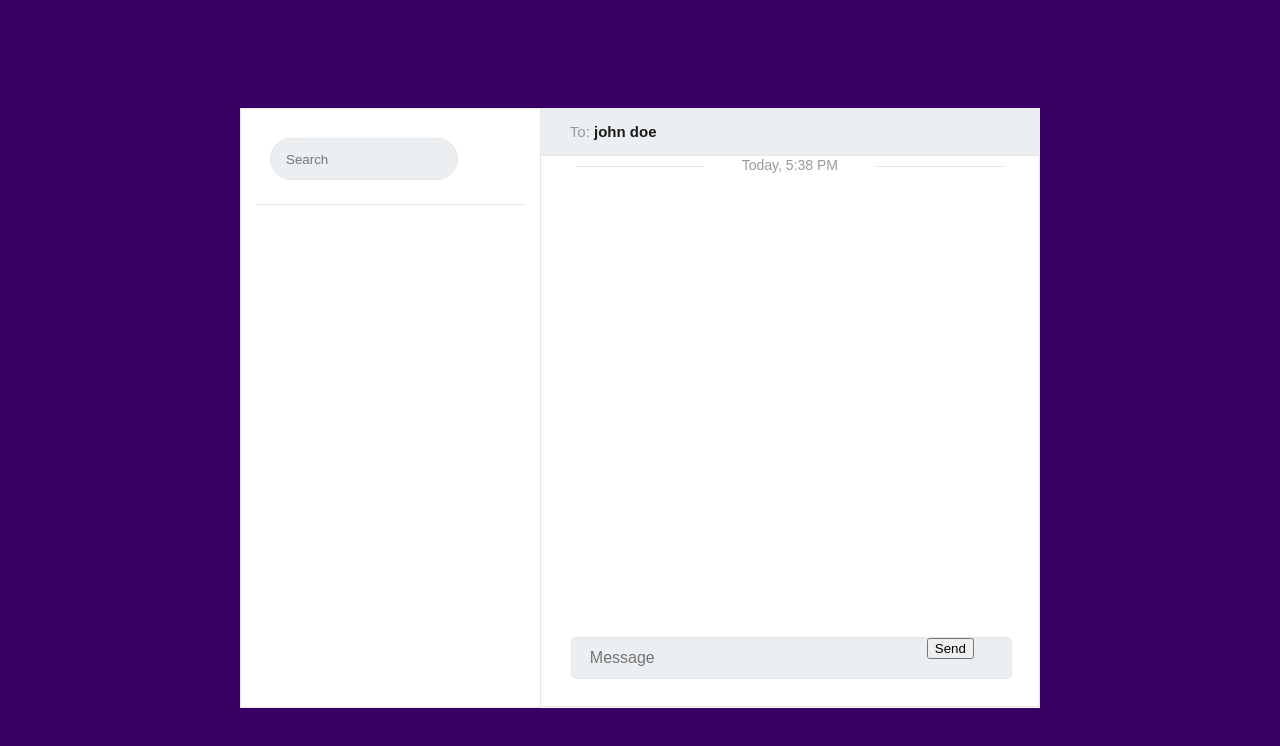
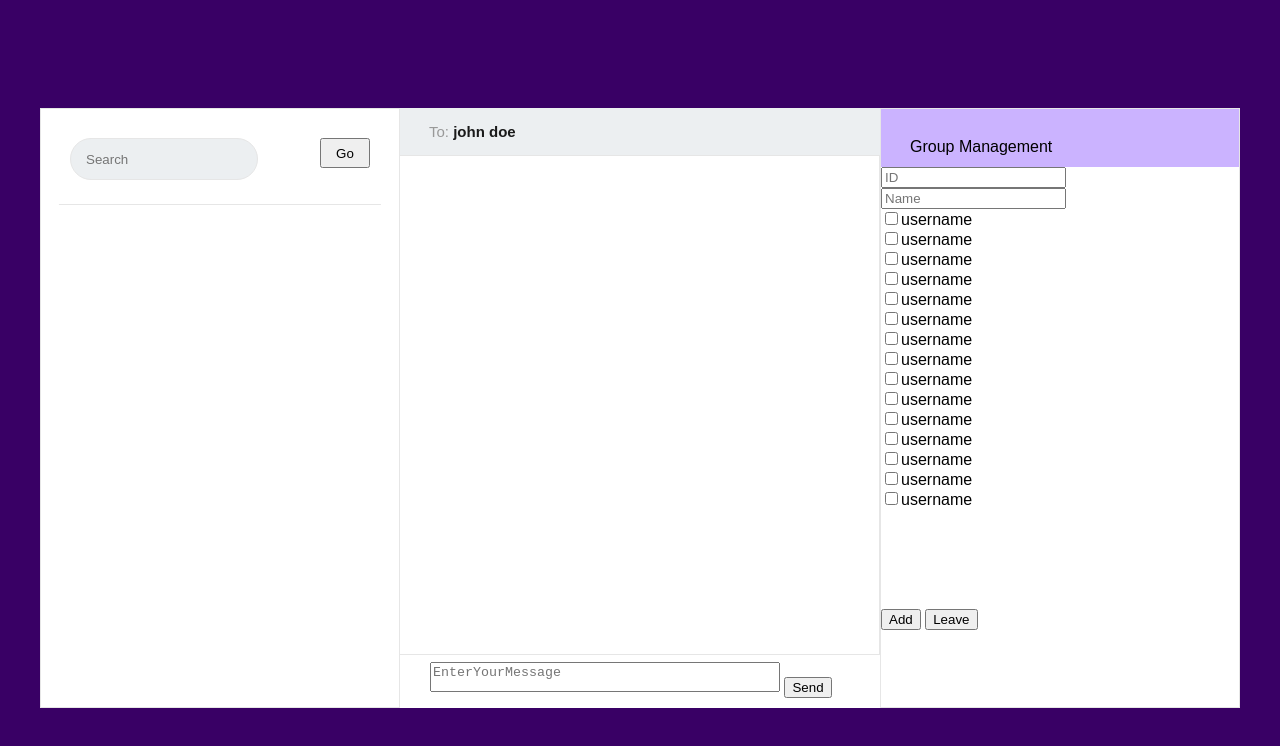
Before and after one commit to SheydaSafiallah/Chat, a website with bundled scripts: page src/web/chat/index.html in a window 1280 px wide. Built offline with nearby package versions, Linux system fonts and the light colour scheme.

Commit message:
Implement: hash the password and change chat html css and query for groups that user is a participant

```diff
--- a/package.json
+++ b/package.json
@@ -7,6 +7,7 @@
     "@rollup/plugin-commonjs": "^21.0.1",
     "@rollup/plugin-node-resolve": "^13.1.1",
     "@rollup/plugin-run": "^2.1.0",
+    "bcrypt": "^5.0.1",
     "better-sqlite3": "^7.4.6",
     "express": "^4.17.2",
     "jquery": "^3.6.0",
--- a/src/client/chat.js
+++ b/src/client/chat.js
@@ -15,6 +15,8 @@ class CommandExecutor {
                 return this.#usersList(options);
             case Constants.Commands.PM:
                 return this.#privateMessage(options)
+            case Constants.Commands.GM(options):
+                return this.#GroupMessage();
             default:
                 throw new Error("Unknown Command")
         }
@@ -35,6 +37,8 @@ class CommandExecutor {
                     $('.active').removeClass('active');
                     userElement.addClass('active');
                     selectedChat = user;
+                //    name john doe
+                //     $('.toName').text(user)
                 }
             )
             $(".people").append(
@@ -42,6 +46,13 @@ class CommandExecutor {
             )
         })
     }
+    ////imp group
+    #GroupMessage(){
+        console.log("hi")
+    }
+
+
+
     #privateMessage = ({from, to, message_len, message_body}) => {
         if (message_body.length !== +message_len) {
             throw new Error("Message is corrupted.")
--- a/src/client/client.service.js
+++ b/src/client/client.service.js
@@ -14,7 +14,6 @@ class ClientService {
     createUser(id, user, pass) {
         this.#sendCommand(Constants.Commands.Make, {user, pass, id})
     }
-
     connectUser(user, pass) {
         this.#sendCommand(Constants.Commands.Connect, {user, pass})
     }
--- a/src/common/constants.js
+++ b/src/common/constants.js
@@ -9,6 +9,7 @@ const Constants = {
         UserAccepted: 'User Accepted',
         UserNotAccepted: 'User Not Accepted',
         PM: 'PM',
+        GM: 'GM',
         Users: 'Users',
         UsersList: 'USERS_LIST'
     },
--- a/src/web/chat/index.css
+++ b/src/web/chat/index.css
@@ -12,11 +12,15 @@
     --grey: #999;
     --dark: #1a1a1a;
     --light: #e6e6e6;
-    --overlay: 1000px;
+    --overlay: 1200px;
     --lightpurple: rgb(225, 202, 243);
     --darkpurple : rgb(171, 129, 211);
 
     --backgroundColor: rgb(57, 0, 101);
+}
+.people{
+    overflow-x: scroll;
+    height: 480px;
 }
 
 body {
@@ -42,18 +46,19 @@ body {
     position: relative;
     top: 50%;
     left: 50%;
-    width: 80%;
+    width: 100%;
     height: 75%;
     background-color: var(--white);
     transform: translate(-50%, -50%);
 }
 .container .left {
     float: left;
-    width: 37.6%;
+    width: 30%;
     height: 100%;
     border: 1px solid var(--light);
     background-color: var(--white);
 }
+
 .container .left .top {
     position: relative;
     width: 100%;
@@ -82,6 +87,20 @@ body {
     font-family: "Source Sans Pro", sans-serif;
     font-weight: 400;
 }
+
+.container .left button {
+    position: relative;
+    padding: 0 5px;
+    float: right;
+    width: 50px;
+    height: 30px;
+    /*background-color: rgb(252, 158, 198);*/
+    /*border-radius: 100px;*/
+    font-family: "Source Sans Pro", sans-serif;
+    font-weight: 100;
+}
+
+
 .container .left input:focus {
     outline: none;
 }
@@ -121,15 +140,7 @@ body {
     background-color: var(--light);
     transform: translate(-50%, 0);
 }
-/*.container .left .people .person img {*/
-/*    float: left;*/
-/*    width: 40px;*/
-/*    height: 40px;*/
-/*    margin-right: 12px;*/
-/*    border-radius: 50%;*/
-/*    -o-object-fit: cover;*/
-/*    object-fit: cover;*/
-/*}*/
+
 .container .left .people .person .name {
     font-size: 14px;
     line-height: 22px;
@@ -154,11 +165,6 @@ body {
 .container .left .people .person.active:after, .container .left .people .person:hover:after {
     display: none;
 }
-/*
-///
-*/
-
-
 
 .container .left .people .person.active, .container .left .people .person:active {
     margin-top: -1px;
@@ -170,18 +176,10 @@ body {
     padding-left: calc(10% + 1px);
 }
 
-/*
-///
-*/
-
-
-
-
-
 .container .right {
     position: relative;
     float: left;
-    width: 62.4%;
+    width: 40%;
     height: 100%;
 }
 .container .right .top {
@@ -257,30 +255,43 @@ body {
     -webkit-animation-duration: 1.5s;
     animation-duration: 1.5s;
 }
-.container .right .write {
+
+.container .right .write{
     position: absolute;
-    bottom: 29px;
+    /*height: 42px;*/
+    /*width: 42px;*/
+    bottom: 10px;
     left: 30px;
-    height: 42px;
-    padding-left: 8px;
-    border: 1px solid var(--light);
-    background-color: #eceff1;
-    width: calc(100% - 58px);
-    border-radius: 5px;
 }
-.container .right .write input {
-    font-size: 16px;
-    float: left;
-    width: 347px;
-    height: 40px;
-    padding: 0 10px;
-    color: var(--dark);
-    border: 0;
-    outline: none;
-    background-color: #eceff1;
-    font-family: "Source Sans Pro", sans-serif;
-    font-weight: 400;
+.container .right .write .messageInput {
+    height: 30px;
+    width: 350px;
+    resize: none;
 }
+/*.container .right .write {*/
+/*    position: absolute;*/
+/*    bottom: 29px;*/
+/*    left: 30px;*/
+/*    height: 42px;*/
+/*    padding-left: 8px;*/
+/*    border: 1px solid var(--light);*/
+/*    background-color: #eceff1;*/
+/*    width: calc(100% - 58px);*/
+/*    border-radius: 5px;*/
+/*}*/
+/*.container .right .write input {*/
+/*    font-size: 16px;*/
+/*    float: left;*/
+/*    width: 347px;*/
+/*    height: 40px;*/
+/*    padding: 0 10px;*/
+/*    color: var(--dark);*/
+/*    border: 0;*/
+/*    outline: none;*/
+/*    background-color: #eceff1;*/
+/*    font-family: "Source Sans Pro", sans-serif;*/
+/*    font-weight: 400;*/
+/*}*/
 .container .right .write .write-link.attach:before {
     display: inline-block;
     float: left;
@@ -379,43 +390,104 @@ body {
     right: 0;
 }
 
-@keyframes slideFromLeft {
-    0% {
-        margin-left: -200px;
-        opacity: 0;
-    }
-    100% {
-        margin-left: 0;
-        opacity: 1;
-    }
+
+.container .right .chat {
+    /*border:2px solid #ccc;*/
+    width:480px;
+    height: 500px;
+    overflow-y: scroll;
 }
-@-webkit-keyframes slideFromLeft {
-    0% {
-        margin-left: -200px;
-        opacity: 0;
-    }
-    100% {
-        margin-left: 0;
-        opacity: 1;
-    }
+
+
+
+
+.container .group{
+    float: left;
+    width: 30%;
+    height: 100%;
+    border: 1px solid var(--light);
+    background-color: var(--white);
 }
-@keyframes slideFromRight {
-    0% {
-        margin-right: -200px;
-        opacity: 0;
-    }
-    100% {
-        margin-right: 0;
-        opacity: 1;
-    }
+
+.container .group .top {
+    position: relative;
+    background-color: #cbb3ff;
+    width: 100%;
+    height: 50px;
+    padding: 29px;
 }
-@-webkit-keyframes slideFromRight {
-    0% {
-        margin-right: -200px;
-        opacity: 0;
-    }
-    100% {
-        margin-right: 0;
-        opacity: 1;
-    }
+
+.container .group .top span {
+    position: relative;
 }
+.container .group .participants {
+    /*border:2px solid #ccc;*/
+    width:350px;
+    height: 400px;
+    overflow-y: scroll;
+}
+
+
+
+
+/*.container .group .top span .title {*/
+/*    font-family: Monospaced, fantasy;*/
+/*    */
+/*}*/
+/*.container .right .top span {*/
+/*    font-size: 15px;*/
+/*    color: var(--grey);*/
+/*}*/
+
+/*.container .group .top:after {*/
+/*    position: absolute;*/
+/*    bottom: 0;*/
+/*    left: 50%;*/
+/*    display: block;*/
+/*    width: 80%;*/
+/*    height: 1px;*/
+/*    content: "";*/
+/*    background-color: var(--light);*/
+/*    transform: translate(-50%, 0);*/
+/*}*/
+
+/*@keyframes slideFromLeft {*/
+/*    0% {*/
+/*        margin-left: -200px;*/
+/*        opacity: 0;*/
+/*    }*/
+/*    100% {*/
+/*        margin-left: 0;*/
+/*        opacity: 1;*/
+/*    }*/
+/*}*/
+/*@-webkit-keyframes slideFromLeft {*/
+/*    0% {*/
+/*        margin-left: -200px;*/
+/*        opacity: 0;*/
+/*    }*/
+/*    100% {*/
+/*        margin-left: 0;*/
+/*        opacity: 1;*/
+/*    }*/
+/*}*/
+/*@keyframes slideFromRight {*/
+/*    0% {*/
+/*        margin-right: -200px;*/
+/*        opacity: 0;*/
+/*    }*/
+/*    100% {*/
+/*        margin-right: 0;*/
+/*        opacity: 1;*/
+/*    }*/
+/*}*/
+/*@-webkit-keyframes slideFromRight {*/
+/*    0% {*/
+/*        margin-right: -200px;*/
+/*        opacity: 0;*/
+/*    }*/
+/*    100% {*/
+/*        margin-right: 0;*/
+/*        opacity: 1;*/
+/*    }*/
+/*}*/
--- a/src/web/chat/index.html
+++ b/src/web/chat/index.html
@@ -9,32 +9,88 @@
 <body>
 <div class="overlay">
     <div class="container">
+
+
         <div class="left">
             <div class="top">
-                <input type="text" placeholder="Search">
+                <label>
+                    <input type="text" placeholder="Search">
+                </label>
+                <button type="button" class="search">Go</button>
             </div>
             <ul class="people">
             </ul>
+
         </div>
+
+
         <div class="right">
             <div class="top"><span>To: <span class="name">john doe</span></span></div>
 
             <div class="chat">
                 <div class="conversation-start">
-                    <span>Today, 5:38 PM</span>
+<!--                    <span>Today, 5:38 PM</span>-->
                 </div>
             </div>
 
-
+<!--            <div class="write">-->
+<!--                <input id="messageInput" type="text" placeholder="Message">-->
+<!--                <button id="sendMessage">Send</button>-->
+<!--            </div>-->
 
             <div class="write">
-                <input id="messageInput" type="text" placeholder="Message">
+                <label>
+                    <textarea id="messageInput" class="messageInput" placeholder="EnterYourMessage"></textarea>
+                </label>
                 <button id="sendMessage">Send</button>
+
             </div>
 
 
+        </div>
 
+        <div class="group">
+            <div class="top">
+                <span class="title">Group Management</span>
             </div>
+            <div class="ID">
+                <label>
+                    <input type="text" placeholder="ID">
+                </label>
+            </div>
+            <div class="Name">
+                <label>
+                    <input type="text" placeholder="Name">
+                </label>
+            </div>
+
+            <div class="participants">
+                <input type="checkbox" class="participant" name="username" value="username">username<br>
+                <input type="checkbox" class="participant" name="username2" value="username">username<br>
+                <input type="checkbox" class="participant" name="username3" value="username">username<br>
+                <input type="checkbox" class="participant" name="username" value="username">username<br>
+                <input type="checkbox" class="participant" name="username2" value="username">username<br>
+                <input type="checkbox" class="participant" name="username3" value="username">username<br>
+                <input type="checkbox" class="participant" name="username" value="username">username<br>
+                <input type="checkbox" class="participant" name="username2" value="username">username<br>
+                <input type="checkbox" class="participant" name="username3" value="username">username<br>
+                <input type="checkbox" class="participant" name="username" value="username">username<br>
+                <input type="checkbox" class="participant" name="username2" value="username">username<br>
+                <input type="checkbox" class="participant" name="username3" value="username">username<br>
+                <input type="checkbox" class="participant" name="username" value="username">username<br>
+                <input type="checkbox" class="participant" name="username2" value="username">username<br>
+                <input type="checkbox" class="participant" name="username3" value="username">username<br>
+            </div>
+            <div class="btn">
+                <button type="button" class="add">Add</button>
+                <button type="button" class="leave">Leave</button>
+            </div>
+
+
+        </div>
+
+
+
     </div>
 </div>
 
```
Also changed, not shown: src/server/query.js (+12 -0 lines), src/server/server.js (+12 -2 lines), src/server/server.service.js (+11 -3 lines), 1 other file.
